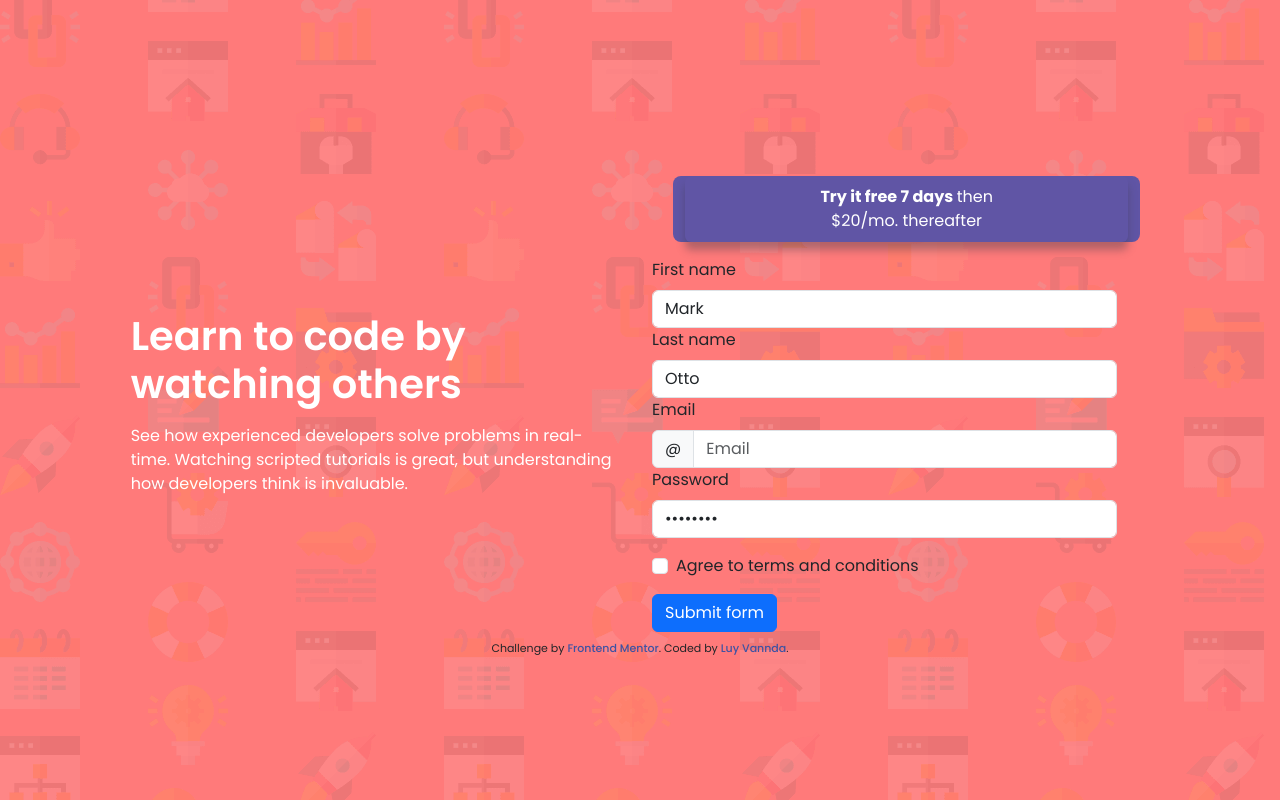
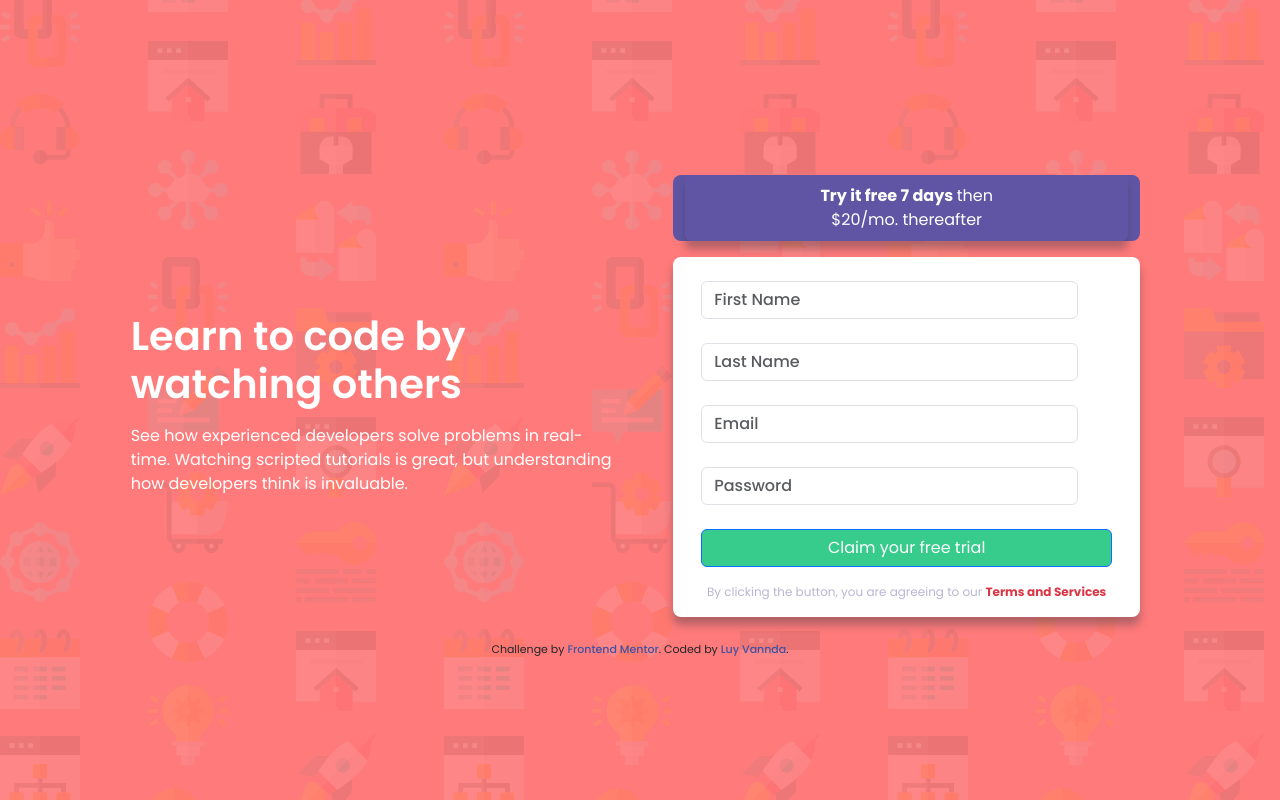
Before and after one commit to luyvannda/sign-up-form, a React (Vite) app: page / in a window 1280 px wide. Built offline with nearby package versions, Linux system fonts and the light colour scheme.

Commit message:
style the form component again

```diff
--- a/src/App.scss
+++ b/src/App.scss
@@ -106,6 +106,7 @@ body {
 
 #form-btn {
   background-color: $primary-green;
+  border: 2px solid $primary-green;
 }
 
 #term-text {
--- a/src/components/FormComponent.jsx
+++ b/src/components/FormComponent.jsx
@@ -3,7 +3,6 @@ import Button from 'react-bootstrap/Button';
 import Col from 'react-bootstrap/Col';
 import Form from 'react-bootstrap/Form';
 import InputGroup from 'react-bootstrap/InputGroup';
-import Row from 'react-bootstrap/Row';
 
 function FormComponent() {
   const [validated, setValidated] = useState(false);
@@ -19,84 +18,73 @@ function FormComponent() {
   };
 
   return (
-    <Form noValidate validated={validated} onSubmit={handleSubmit}>
-      <Row className="mb-3">
-        <Form.Group as={Col} md="11" controlId="validationCustom01">
-          <Form.Label>First name</Form.Label>
+    <div id="form-container" className="container col-11 mb-3 d-grid rounded-3">
+      <Form className="rounded-3 mx-3" noValidate validated={validated} onSubmit={handleSubmit}>
+
+        <Form.Group as={Col} md="11" controlId="firstName">
+          <Form.Label></Form.Label>
           <Form.Control
             required
             type="text"
-            placeholder="First name"
-            defaultValue="Mark"
+            placeholder="First Name"
           />
-          <Form.Control.Feedback>Looks good!</Form.Control.Feedback>
+          <Form.Control.Feedback type='invalid'>First Name cannot be empty</Form.Control.Feedback>
+
         </Form.Group>
-        <Form.Group as={Col} md="11" controlId="validationCustom02">
-          <Form.Label>Last name</Form.Label>
+        <Form.Group as={Col} md="11" controlId="lastName">
+          <Form.Label></Form.Label>
           <Form.Control
             required
             type="text"
-            placeholder="Last name"
-            defaultValue="Otto"
+            placeholder="Last Name"
           />
-          <Form.Control.Feedback>Looks good!</Form.Control.Feedback>
+          <Form.Control.Feedback type='invalid'>Last Name cannot be empty</Form.Control.Feedback>
         </Form.Group>
 
-        <Form.Group as={Col} md="11" controlId="validationCustomUsername">
-          <Form.Label>Email</Form.Label>
+        <Form.Group as={Col} md="11" controlId="email">
+          <Form.Label></Form.Label>
           <InputGroup hasValidation>
-            <InputGroup.Text id="inputGroupPrepend">@</InputGroup.Text>
             <Form.Control
               type="email"
               placeholder="Email"
-              aria-describedby="inputGroupPrepend"
               required
             />
             <Form.Control.Feedback type="invalid">
-              Please enter a valid email.
+              Looks like this is not an email
             </Form.Control.Feedback>
           </InputGroup>
         </Form.Group>
 
-        <Form.Group as={Col} md="11" controlId="validationCustom03">
-          <Form.Label>Password</Form.Label>
+        <Form.Group as={Col} md="11" controlId="password">
+          <Form.Label></Form.Label>
           <Form.Control
             required
             type="password"
             placeholder="Password"
-            defaultValue="password"
           />
-          <Form.Control.Feedback>Looks good!</Form.Control.Feedback>
+          <Form.Control.Feedback type='invalid'>Password cannot be empty</Form.Control.Feedback>
         </Form.Group>
 
-      </Row>
-      <Form.Group className="mb-3">
-        <Form.Check
-          required
-          label="Agree to terms and conditions"
-          feedback="You must agree before submitting."
-          feedbackType="invalid"
-        />
-      </Form.Group>
-      <Button type="submit">Submit form</Button>
-    </Form>
+        <div className="d-grid mt-4 mb-3">
+          <Button id='form-btn' type="submit">Claim your free trial</Button>
+        </div>
+      </Form>
+
+      <div className="text-center">
+        <p id="term-text">By clicking the button, you are agreeing to our <a className="text-danger fw-bold" href="https://www.linkedin.com/in/luyvannda/" target="_blank" rel="noreferrer">Terms and Services</a>
+        </p>
+      </div>
+
+    </div>
   );
 }
+
+
+
 
 export default FormComponent;
 
 
-
-
-// import { useState, useRef } from "react"
-// import { Form } from "react-bootstrap";
-
-// export default function FormComponent() {
-//   const [submitted, setSubmitted] = useState(false);
-//   const firstName = useRef(null);
-//   const lastName = useRef(null);
-//   const email = useRef(null);
-//   const password = useRef(null);
 
 //   return (
 //     <div id="form-container" className="container col-11 mb-3 d-grid rounded-3">
```
